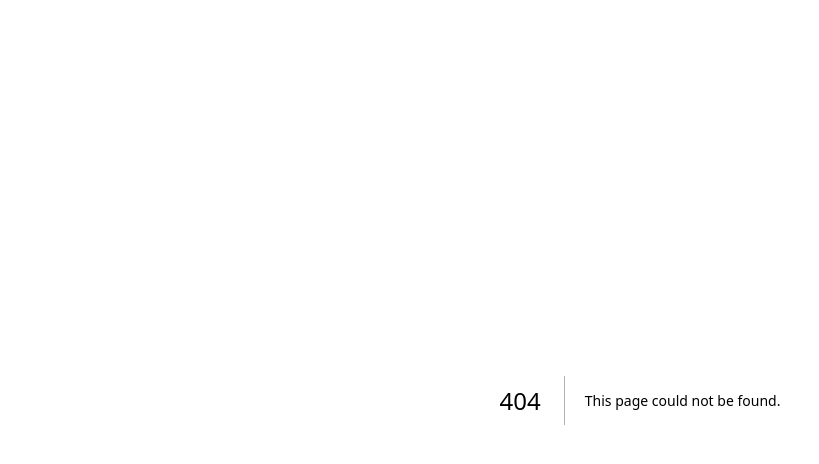
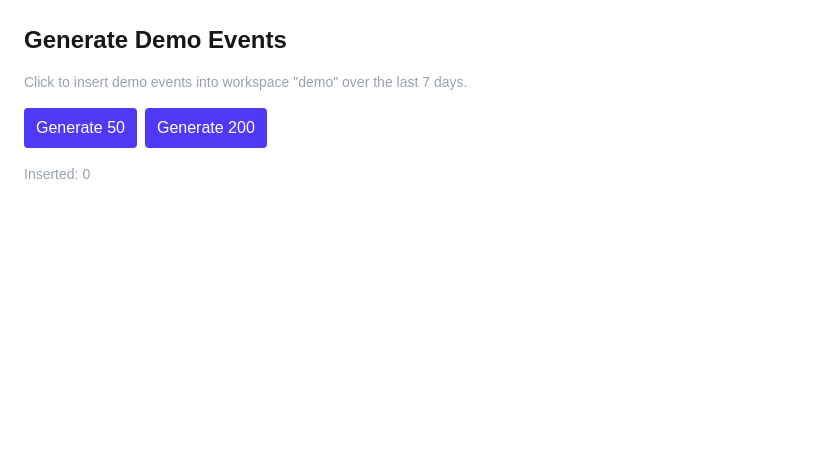
Before and after one commit to ahmerzulfiqar06/SaaS-Analytics-Dashboard, a Next.js app: page /debug/generate in a window 1280 px wide. Before the commit this address had no page. Shown: the top 464 px of the page, without its empty margins (0-819 px from the left). Built offline with nearby package versions, Linux system fonts and the light colour scheme.

Commit message:
Debug: add /debug/generate page to insert demo events without console

```diff
--- a/src/app/charts/new/page.tsx
+++ b/src/app/charts/new/page.tsx
@@ -59,6 +59,7 @@ export default function NewChartPage() {
         return;
       }
       alert("Saved! Open /charts to see it in the list.");
+      // Optionally navigate or revalidate — keeping it simple for now
     } finally {
       setIsSaving(false);
     }
--- /dev/null
+++ b/src/app/debug/generate/page.tsx
@@ -0,0 +1,39 @@
+"use client";
+import { useState } from "react";
+
+export default function GenerateEventsPage() {
+  const [count, setCount] = useState(0);
+  const [status, setStatus] = useState<string | null>(null);
+
+  async function generate(n = 50) {
+    setStatus("Generating...");
+    setCount(0);
+    for (let i = 0; i < n; i++) {
+      const ts = new Date(Date.now() - Math.random() * 7 * 86400000).toISOString();
+      await fetch("/api/events", {
+        method: "POST",
+        headers: { "content-type": "application/json" },
+        body: JSON.stringify({
+          workspaceId: "demo",
+          name: Math.random() > 0.7 ? "feature_x_used" : "page_view",
+          ts,
+          props: { path: "/", source: "generator" },
+        }),
+      });
+      setCount((c) => c + 1);
+    }
+    setStatus("Done");
+  }
+
+  return (
+    <div className="p-6 space-y-4">
+      <h1 className="text-2xl font-semibold">Generate Demo Events</h1>
+      <p className="text-sm text-gray-400">Click to insert demo events into workspace "demo" over the last 7 days.</p>
+      <div className="flex gap-2">
+        <button className="px-3 py-2 rounded bg-indigo-600 text-white" onClick={() => generate(50)}>Generate 50</button>
+        <button className="px-3 py-2 rounded bg-indigo-600 text-white" onClick={() => generate(200)}>Generate 200</button>
+      </div>
+      <div className="text-sm text-gray-400">Inserted: {count} {status && `(${status})`}</div>
+    </div>
+  );
+}
```
